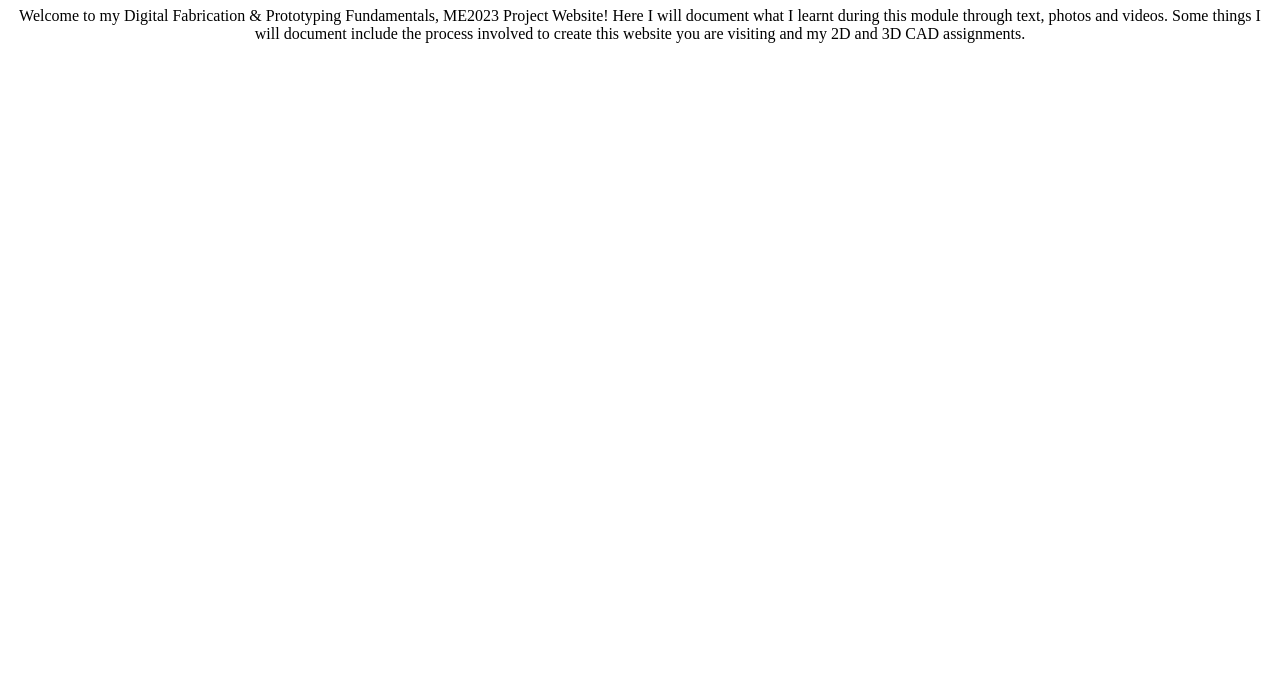
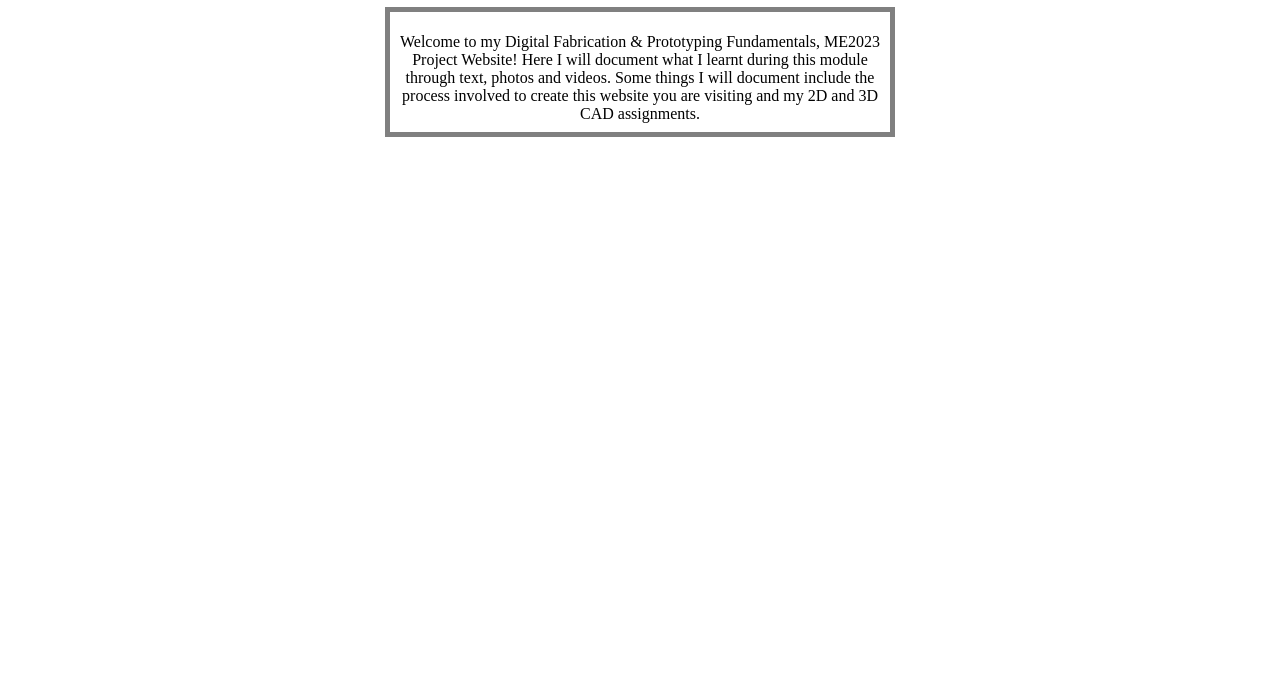
Before and after one commit to tr3spasser/hello-world, a plain HTML site: page index.html in a window 1280 px wide. Shown: the part 119-800 px from the top of the page. Drawn offline with Linux system fonts and the light colour scheme.

Commit message:
Update index.html
added new CSS class for the new box

```diff
--- a/index.html
+++ b/index.html
@@ -21,10 +21,11 @@
 <body>
 
 <h1>Tr3spasser's ME2023 Website</h1>
+<div class="centre">
 <p style="text-align: center;">
     Welcome to my Digital Fabrication & Prototyping Fundamentals, ME2023 Project Website! Here I will document what I learnt during this module through text, photos and videos. Some things I will document include the process involved to create this website you are visiting and my 2D and 3D CAD assignments.
 </p>
-
+</div>
 
 </body>
 </html>
```
